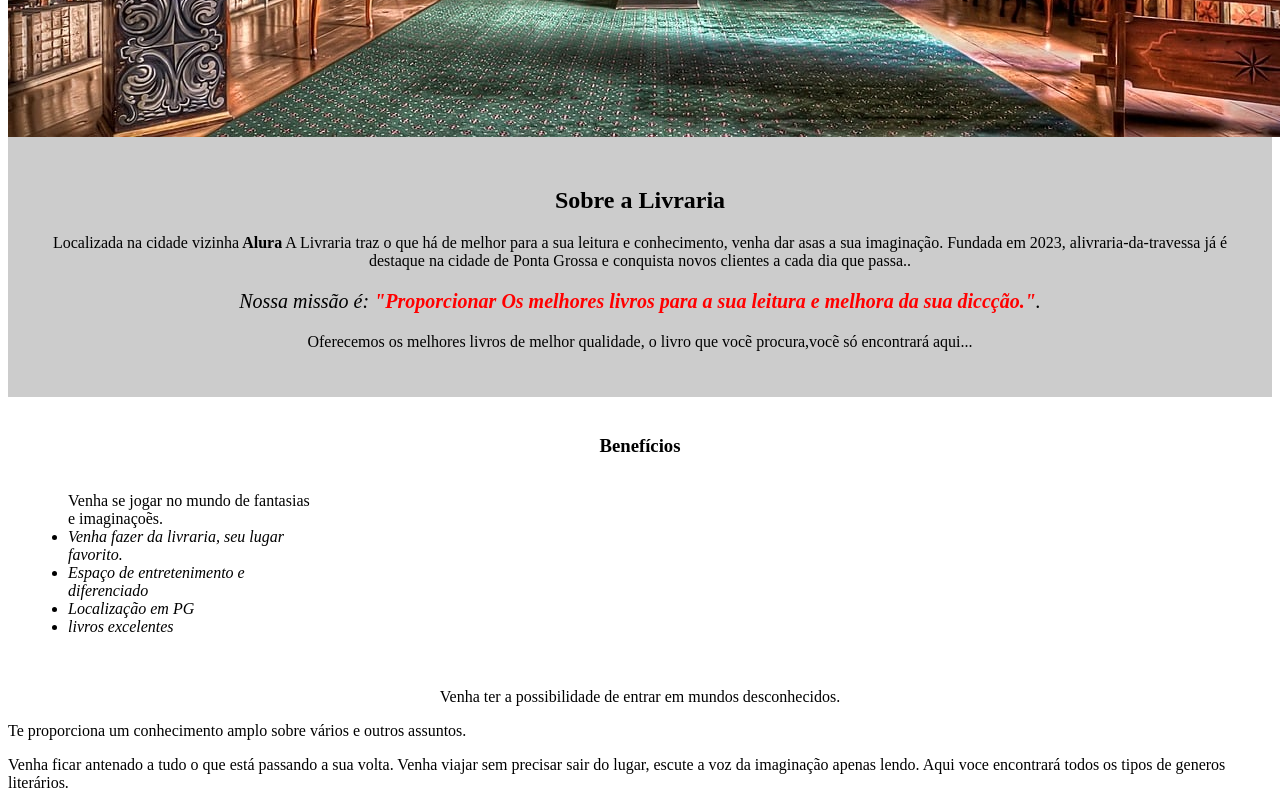
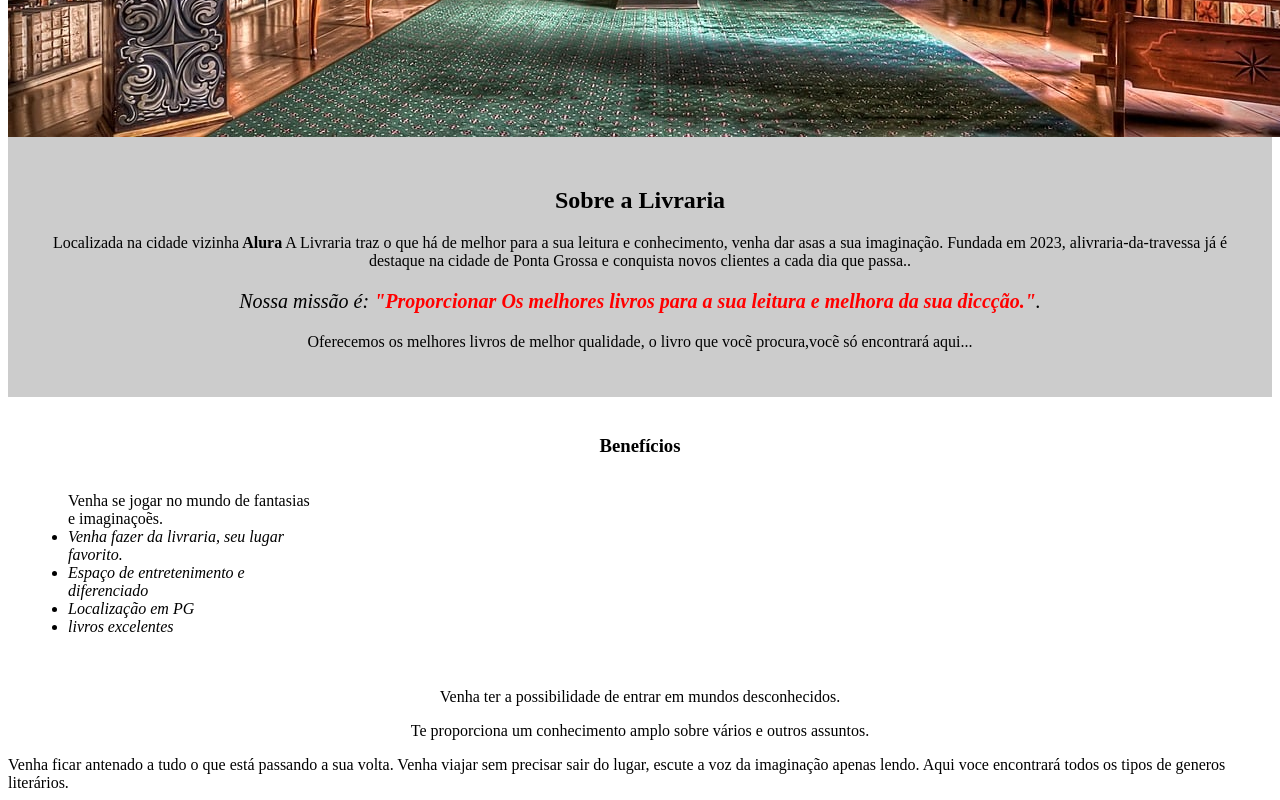
Before and after one commit to Biamendes90/Biamendes90, a plain HTML site: page index.html in a window 1280 px wide. Shown: the part 585-1385 px from the top of the page. Drawn offline with Linux system fonts and the light colour scheme.

Commit message:
Update index.html

```diff
--- a/index.html
+++ b/index.html
@@ -33,7 +33,9 @@ r<!DOCTYPE html>
 
 			<img src="beneficios.jpg" class="imagembeneficios">
 		</div>
-		<p>Venha ter a possibilidade de entrar em mundos desconhecidos.</p>Te proporciona um conhecimento amplo sobre vários e outros assuntos.</p> Venha ficar antenado a tudo o que está passando a sua volta.
+		<p>Venha ter a possibilidade de entrar em mundos desconhecidos.</p>
+		<p>Te proporciona um conhecimento amplo sobre vários e outros assuntos.</p>
+		Venha ficar antenado a tudo o que está passando a sua volta.
 	</body> Venha viajar sem precisar sair do lugar, escute a voz da imaginação apenas lendo.
 </html./ As respostas que vocẽ procura do lado de fora,pode estar dentro dos livros.
 
```
